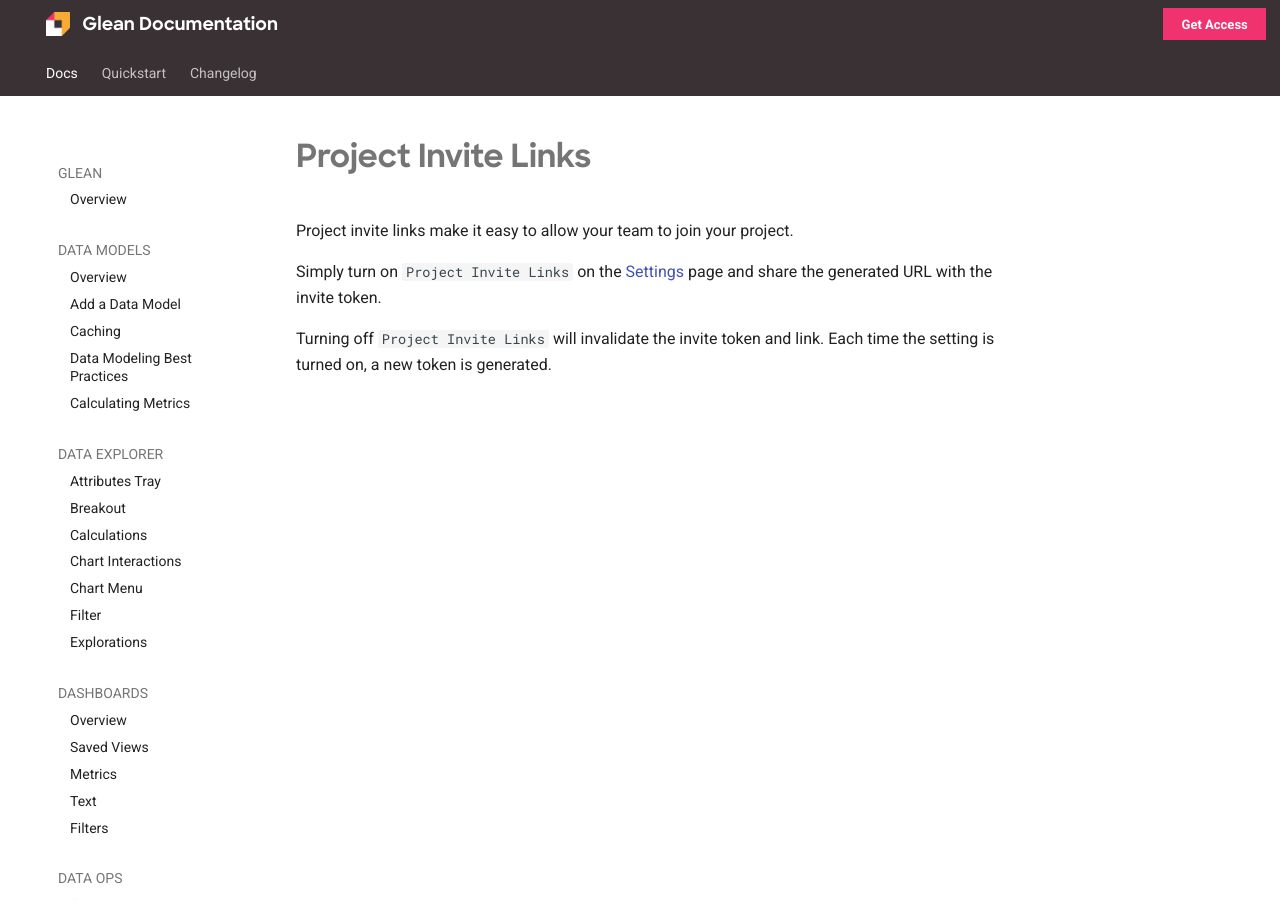
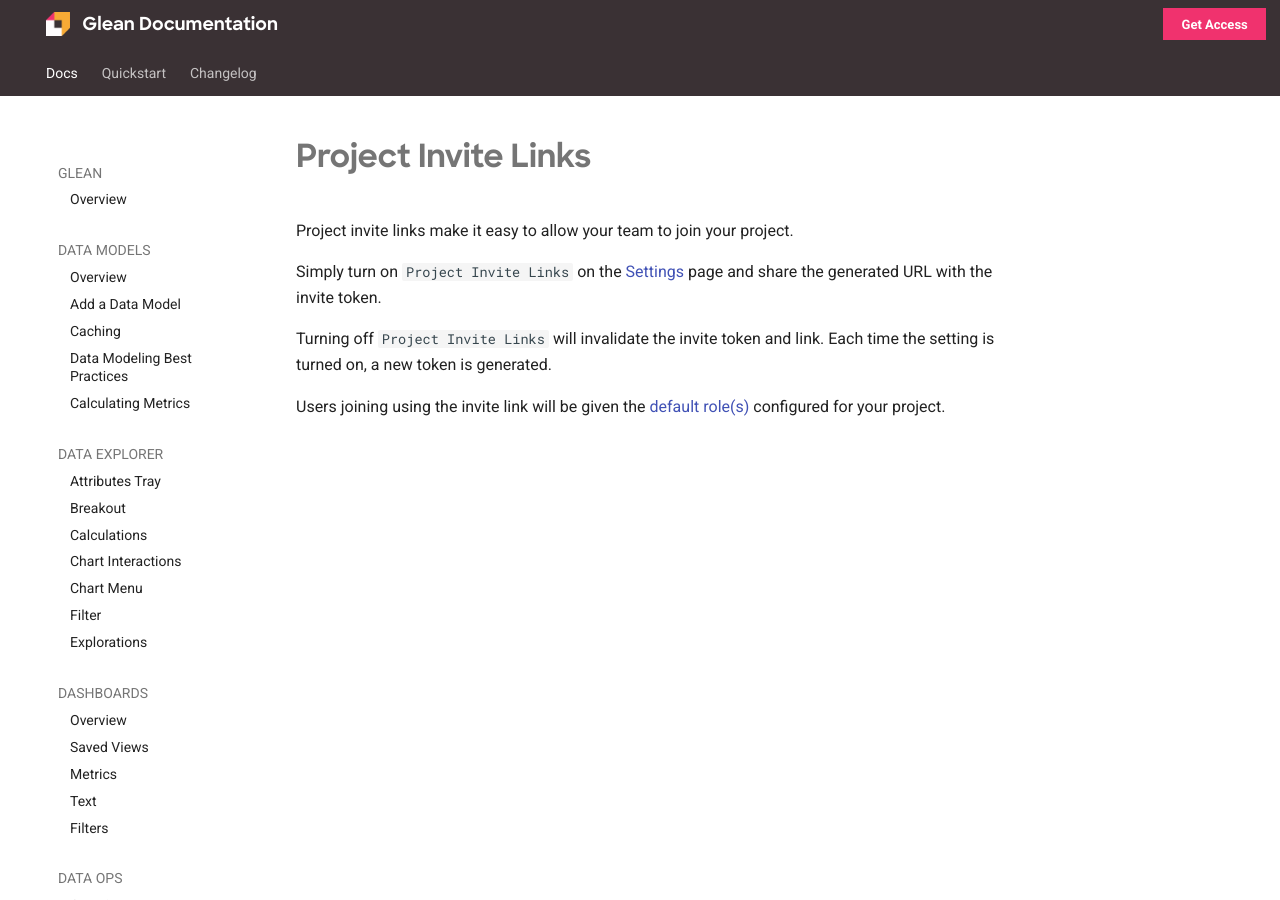
Before and after one commit to gleannyc/documentation, an MkDocs documentation site: the page built from docs/docs/project-management/invite-links.md, in a window 1280 px wide. Built offline with MkDocs 1.6.1 and Material for MkDocs 9.7.7, drawn with Linux system fonts in a browser that asks for light colours.

Commit message:
add note about default roles

```diff
--- a/docs/docs/project-management/invite-links.md
+++ b/docs/docs/project-management/invite-links.md
@@ -3,3 +3,5 @@
 Simply turn on `Project Invite Links` on the [Settings](https://glean.io/app/p/settings){:target="\_blank"} page and share the generated URL with the invite token.
 
 Turning off `Project Invite Links` will invalidate the invite token and link. Each time the setting is turned on, a new token is generated.
+
+Users joining using the invite link will be given the [default role(s)](./users-and-permissions.md) configured for your project.
```
